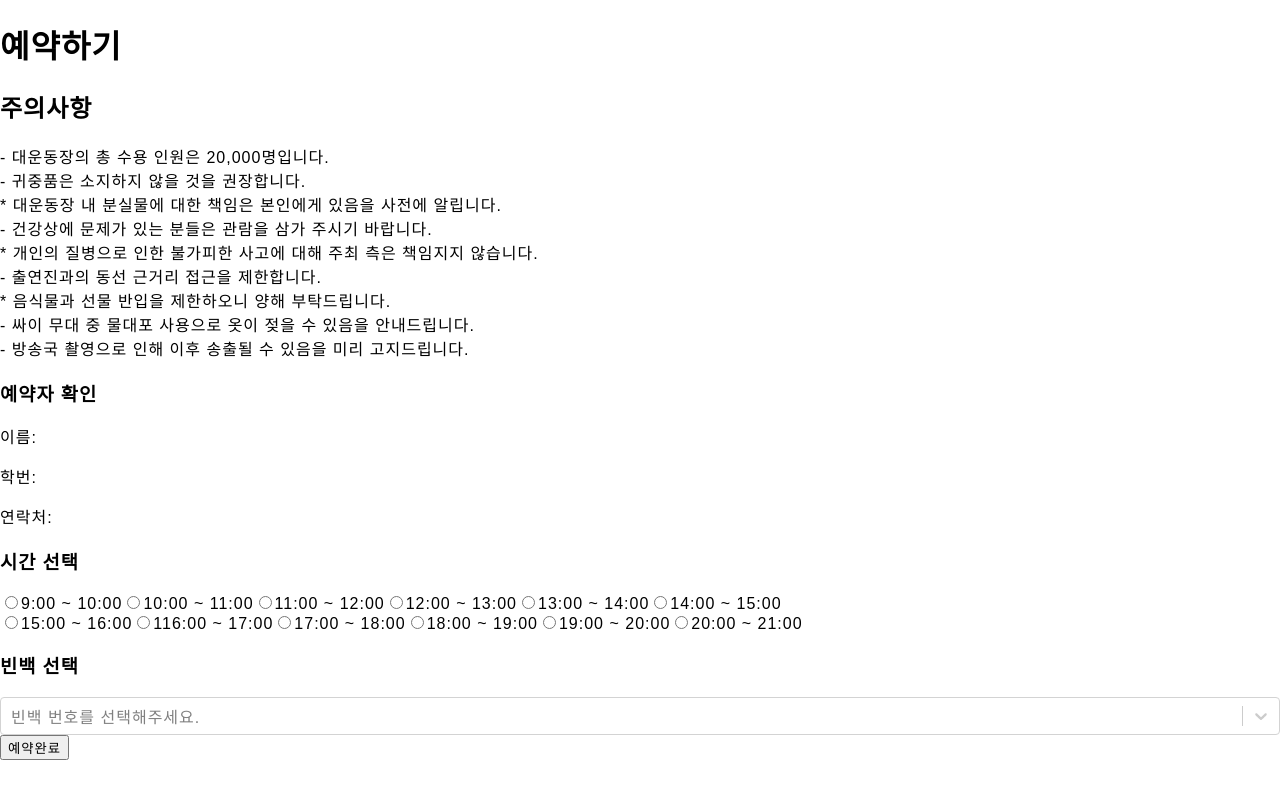
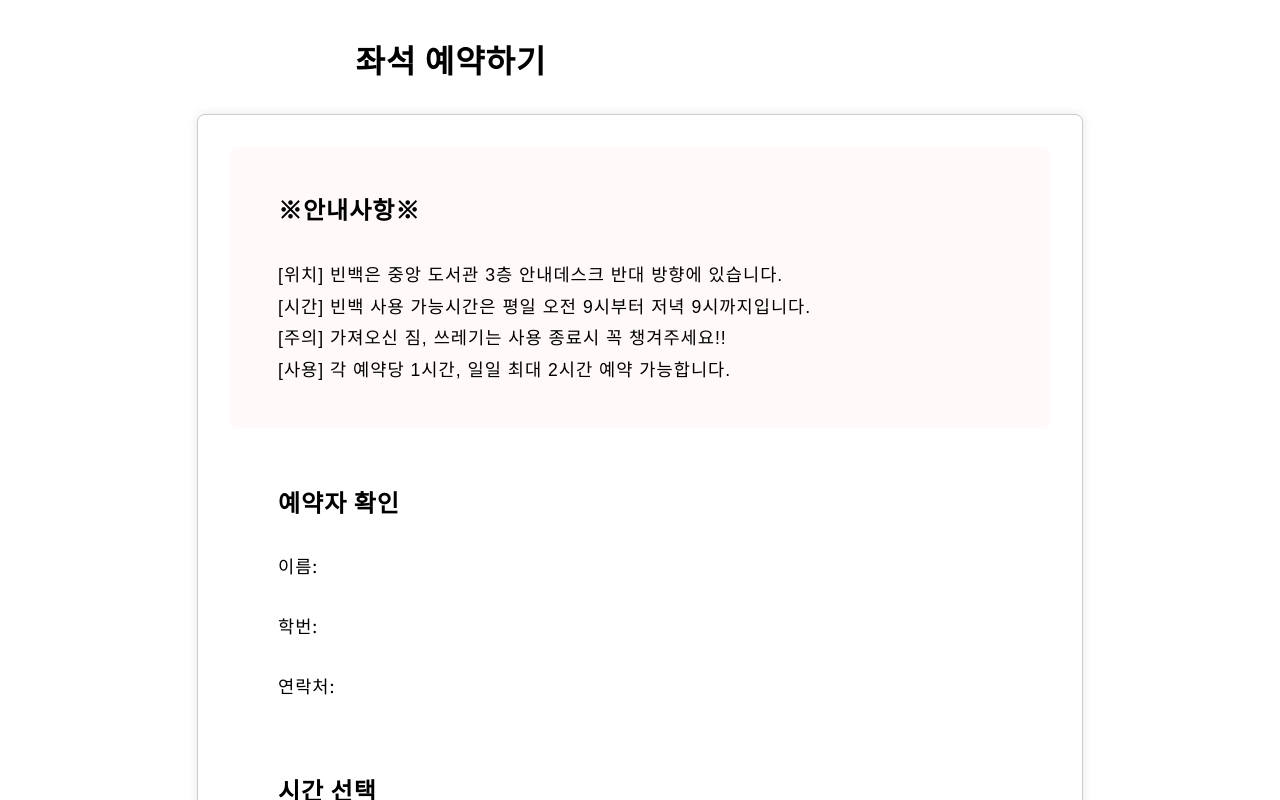
Before and after one commit to clarte2276/Hackathon_JJIN, a React (Create React App) app in the folder front-end/: page /bag/form in a window 1280 px wide. Shown: the top 800 px of the page. Built offline with nearby package versions, Linux system fonts and the light colour scheme; no server answers; a web font is replaced by a local one.

Commit message:
좌석 예약 폼 정리

```diff
--- a/front-end/src/components/form/Reservation.css
+++ b/front-end/src/components/form/Reservation.css
@@ -0,0 +1,149 @@
+@import url('https://fonts.googleapis.com/css2?family=Noto+Sans+KR:wght@400;700&display=swap');
+
+.reservation_title {
+  width: 820px;
+  display: grid;
+  justify-items: center;
+  margin-top: 20px;
+}
+
+.reservation_title h1 {
+  display: flex;
+  margin-left: 10%;
+  font-family: 'Noto Sans KR', sans-serif;
+  font-size: 2rem;
+  margin-top: 2%;
+  margin-bottom: 0;
+}
+
+.reservation-container body {
+  margin: 0;
+  font-family: 'Noto Sans KR', sans-serif;
+  display: flex;
+  justify-content: center;
+  align-items: center;
+  background-color: #fff;
+}
+
+.reservation-container {
+  width: 820px;
+  max-width: 1200px;
+  margin: 2rem auto;
+  border: 1px solid #ccc;
+  border-radius: 8px;
+  padding: 2rem;
+  box-shadow: 0 0 10px rgba(0, 0, 0, 0.1);
+  background-color: #fff;
+}
+
+.notice-section {
+  background-color: #fff9f9;
+  border-radius: 8px;
+  padding: 1.5rem;
+  padding-left: 3rem;
+  margin-bottom: 2rem;
+  font-family: 'Noto Sans KR', sans-serif;
+  display: flex;
+  flex-direction: column;
+  align-items: normal;
+  justify-content: center;
+}
+
+.notice-section h2 {
+  font-size: 1.5rem;
+  margin-bottom: 1rem;
+}
+
+.notice-section p {
+  font-size: 1.1rem;
+  line-height: 1.8;
+}
+
+.submitForm,
+.form-userInfo {
+  display: flex;
+  flex-direction: column;
+  justify-content: space-between;
+  margin-left: 3rem;
+}
+
+.form-userInfo,
+.form-hour,
+.form-bag {
+  margin-bottom: 2rem;
+  font-family: 'Noto Sans KR', sans-serif;
+}
+
+.form-userInfo h3,
+.form-hour h3,
+.form-bag h3 {
+  font-size: 1.5rem;
+  margin-bottom: 1rem;
+  font-family: 'Noto Sans KR', sans-serif;
+}
+
+.form-userInfo p {
+  font-size: 1.1rem;
+  font-family: 'Noto Sans KR', sans-serif;
+}
+
+.form-hour,
+.form-bag {
+  display: flex;
+  flex-direction: column;
+  font-family: 'Noto Sans KR', sans-serif;
+}
+
+.form-hour > div,
+.form-bag > div {
+  display: flex;
+  align-items: center;
+  margin-bottom: 1rem;
+  font-family: 'Noto Sans KR', sans-serif;
+}
+
+.form-bag p {
+  font-size: 1.1rem;
+  font-family: 'Noto Sans KR', sans-serif;
+  margin-top: 3%;
+}
+
+.submitBtnPlace {
+  display: flex;
+  text-align: center;
+  align-items: center;
+  justify-content: end;
+  margin-right: 3%;
+}
+
+.submitBtn {
+  display: flex;
+  text-align: center;
+  align-items: center;
+  justify-content: center;
+  width: 160px;
+  padding: 1rem;
+  font-size: 1.1rem;
+  font-weight: 700;
+  background-color: #d9d9d9;
+  color: black;
+  border: none;
+  border-radius: 4px;
+  cursor: pointer;
+  transition: background-color 0.3s ease;
+}
+
+.submitBtn:hover {
+  background-color: #b4b4b4;
+}
+
+.submitBtn.enabled {
+  background-color: #ffa549;
+  color: white;
+}
+
+.reservationLink {
+  text-decoration: none;
+  color: white;
+  font-size: 1rem;
+}
--- a/front-end/src/components/form/Reservation.js
+++ b/front-end/src/components/form/Reservation.js
@@ -32,8 +32,12 @@ function Reservation() {
     setReservation_hour(event.target.value);
   };
 
-  const handleBagChange = (event) => {
-    setBag_id(event.target.value);
+  const handleBagChange = (selectOption) => {
+    if (selectOption) {
+      setBag_id(selectOption.value);
+    } else {
+      setBag_id(null);
+    }
   };
 
   const handleSubmit = async (event) => {
@@ -79,28 +83,19 @@ function Reservation() {
   return (
     <div className="reservationPage">
       <div className="reservation_title">
-        <h1>예약하기</h1>
+        <h1>좌석 예약하기</h1>
       </div>
       <div className="reservation-container">
         <div className="notice-section">
-          <h2>주의사항</h2>
+          <h2>※안내사항※</h2>
           <p>
-            - 대운동장의 총 수용 인원은 20,000명입니다.
+            [위치] 빈백은 중앙 도서관 3층 안내데스크 반대 방향에 있습니다.
             <br />
-            - 귀중품은 소지하지 않을 것을 권장합니다.
+            [시간] 빈백 사용 가능시간은 평일 오전 9시부터 저녁 9시까지입니다.
             <br />
-            * 대운동장 내 분실물에 대한 책임은 본인에게 있음을 사전에 알립니다.
+            [주의] 가져오신 짐, 쓰레기는 사용 종료시 꼭 챙겨주세요!!
             <br />
-            - 건강상에 문제가 있는 분들은 관람을 삼가 주시기 바랍니다.
-            <br />
-            * 개인의 질병으로 인한 불가피한 사고에 대해 주최 측은 책임지지 않습니다.
-            <br />
-            - 출연진과의 동선 근거리 접근을 제한합니다.
-            <br />
-            * 음식물과 선물 반입을 제한하오니 양해 부탁드립니다.
-            <br />
-            - 싸이 무대 중 물대포 사용으로 옷이 젖을 수 있음을 안내드립니다.
-            <br />- 방송국 촬영으로 인해 이후 송출될 수 있음을 미리 고지드립니다.
+            [사용] 각 예약당 1시간, 일일 최대 2시간 예약 가능합니다.
           </p>
         </div>
         <div className="form-userInfo">
@@ -125,6 +120,8 @@ function Reservation() {
                 <input type="radio" value="time3" checked={reservation_hour === 'time3'} onChange={handleHourChange} />
                 11:00 ~ 12:00
               </label>
+            </div>
+            <div>
               <label>
                 <input type="radio" value="time4" checked={reservation_hour === 'time4'} onChange={handleHourChange} />
                 12:00 ~ 13:00
@@ -145,12 +142,14 @@ function Reservation() {
               </label>
               <label>
                 <input type="radio" value="time8" checked={reservation_hour === 'time8'} onChange={handleHourChange} />
-                116:00 ~ 17:00
+                16:00 ~ 17:00
               </label>
               <label>
                 <input type="radio" value="time9" checked={reservation_hour === 'time9'} onChange={handleHourChange} />
                 17:00 ~ 18:00
               </label>
+            </div>
+            <div>
               <label>
                 <input
                   type="radio"
@@ -182,13 +181,13 @@ function Reservation() {
           </div>
 
           <div className="form-bag">
-            <h3>빈백 선택</h3>
+            <h3>좌석 선택</h3>
             <Select
               className="bagIdAlt"
               options={bagOptions}
               value={bagOptions.find((option) => option.value === bag_id)}
               onChange={handleBagChange}
-              placeholder="빈백 번호를 선택해주세요."
+              placeholder="좌석 번호 선택"
               styles={customSelectStyle}
               isClearable
             />
```
